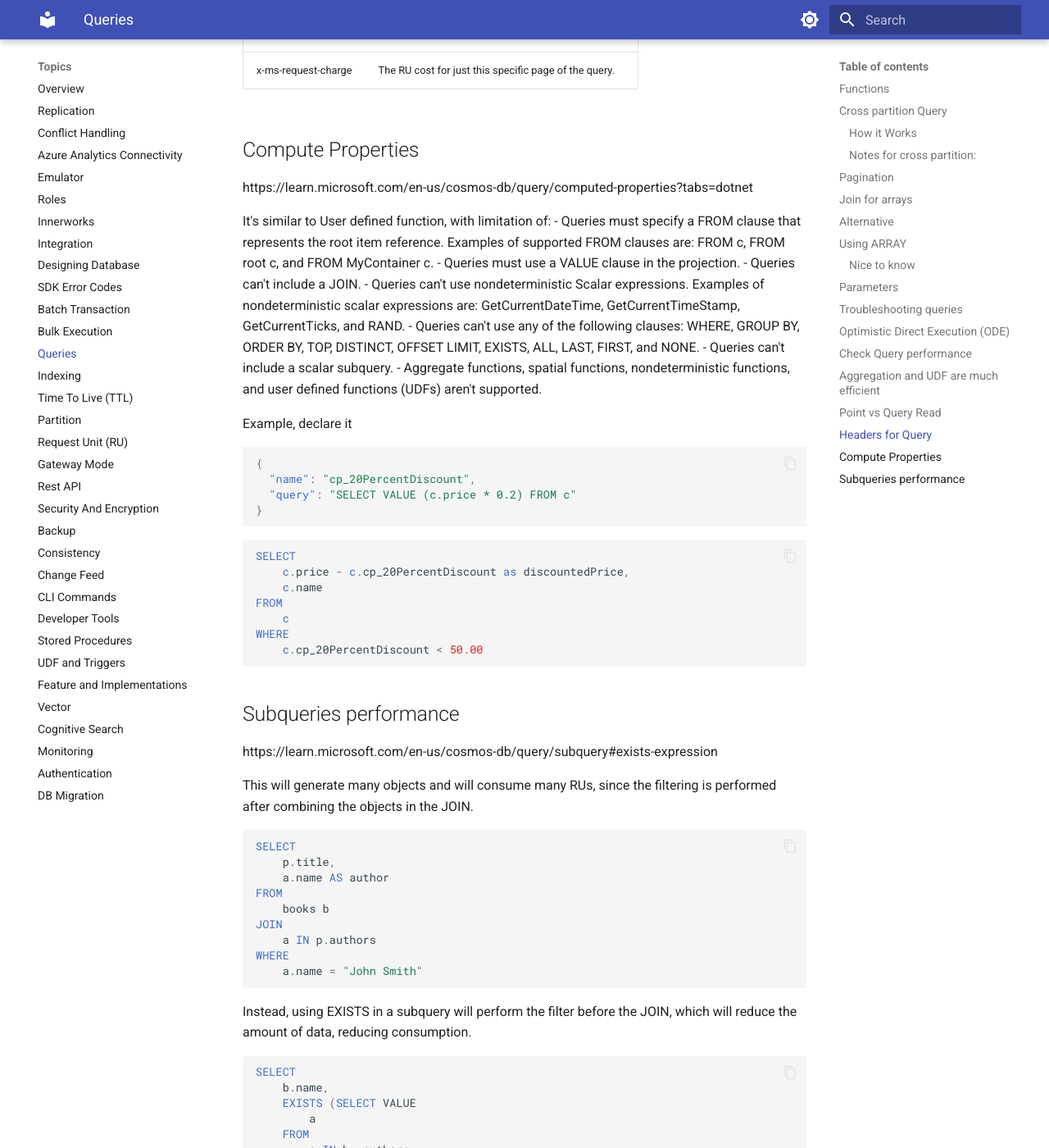
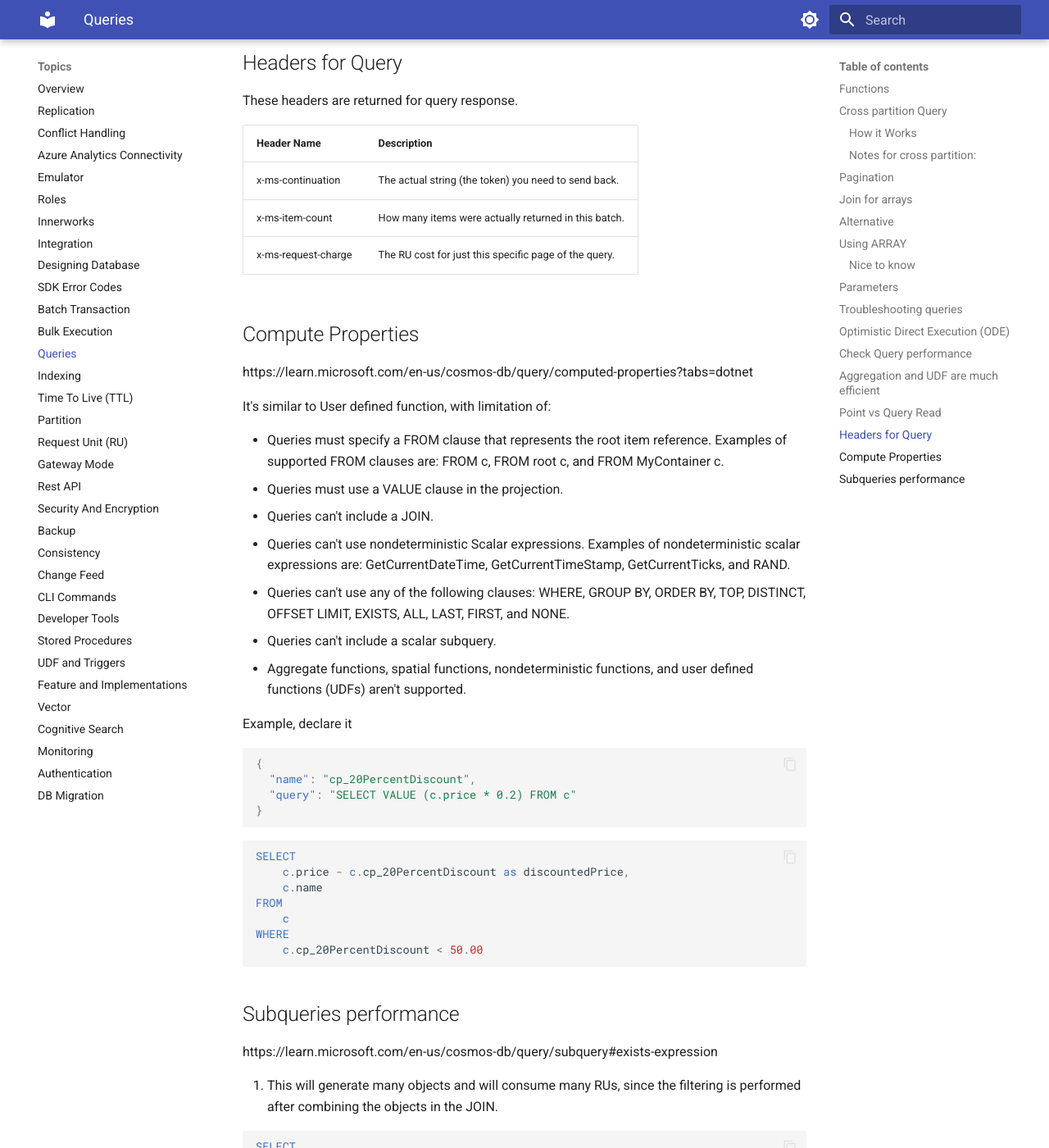
Before and after one commit to yoonghan/Azure-Cosmos-DB-DP-420, an MkDocs documentation site: the page built from docs/14. Queries.md, in a window 1280 px wide and 1400 px high, scrolled down 10205 px. Shown: the whole window at 82% size. Built offline with MkDocs 1.6.1 and Material for MkDocs 9.7.7, drawn with Linux system fonts in a browser that asks for light colours; some of the changed text lies outside the part shown.

Commit message:
Update document.

````diff
--- a/docs/14. Queries.md
+++ b/docs/14. Queries.md
@@ -10,6 +10,7 @@
 ```
 ## Functions
 Mostly can be found in MS Learn site, interesting functions are:
+
   - CONCAT
   - LOWER
   - IS_DEFINED
@@ -17,9 +18,9 @@
   - IS_NUMBER
   - SELECT DISTINCT VALUE
     p.categoryName
-FROM
-    products p
-- SCALAR
+    FROM
+        products p
+  - SCALAR
      SELECT
       ("Redmond" = "WA") AS isCitySameAsState,
 
@@ -91,10 +92,10 @@
 
 ## Pagination
 
-Behind the scene it's using continuation token
-- Cannot use GROUP BY, where it cannot work.
-- Works with SELECT DISTINCT, when used with ORDER BY.
-- Records/results need to be iterated (this is pagination)
+Behind the scene it's using continuation token:
+  - Cannot use GROUP BY, where it cannot work.
+  - Works with SELECT DISTINCT, when used with ORDER BY.
+  - Records/results need to be iterated (this is pagination)
 
 ```javascript
 const options = {
@@ -427,6 +429,7 @@
 https://learn.microsoft.com/en-us/cosmos-db/query/computed-properties?tabs=dotnet
 
 It's similar to User defined function, with limitation of:
+
   - Queries must specify a FROM clause that represents the root item reference. Examples of supported FROM clauses are: FROM c, FROM root c, and FROM MyContainer c.
   - Queries must use a VALUE clause in the projection.
   - Queries can't include a JOIN.
````
Also changed, not shown: other parts of docs/14. Queries.md (+4 -2 lines), docs/1. Exam_Preparation/Notes.md (+3 -1 lines), docs/2. Overview.md (+3 -0 lines), docs/25. CLI Command.md (+2 -0 lines), docs/3. Replication.md (+1 -0 lines).
